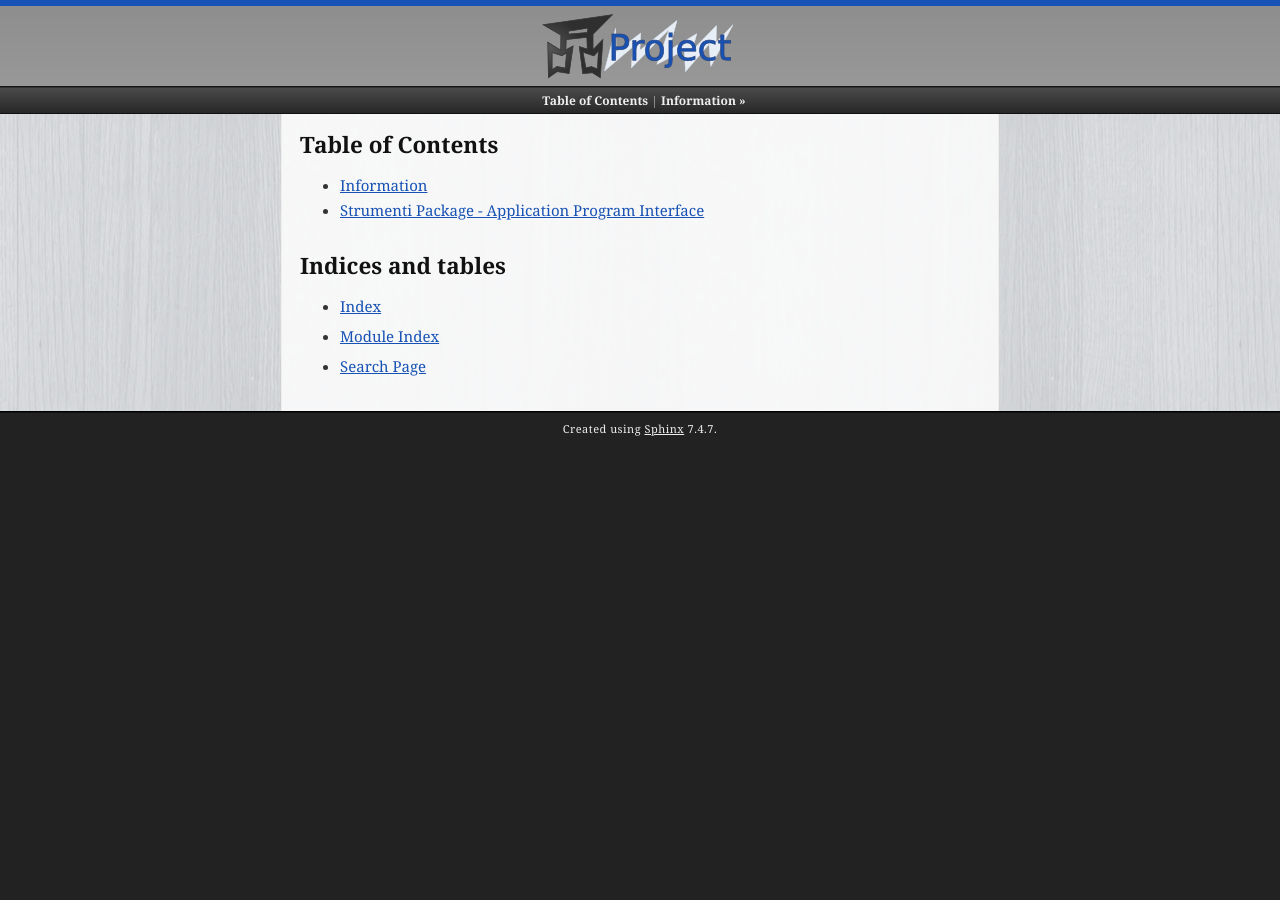
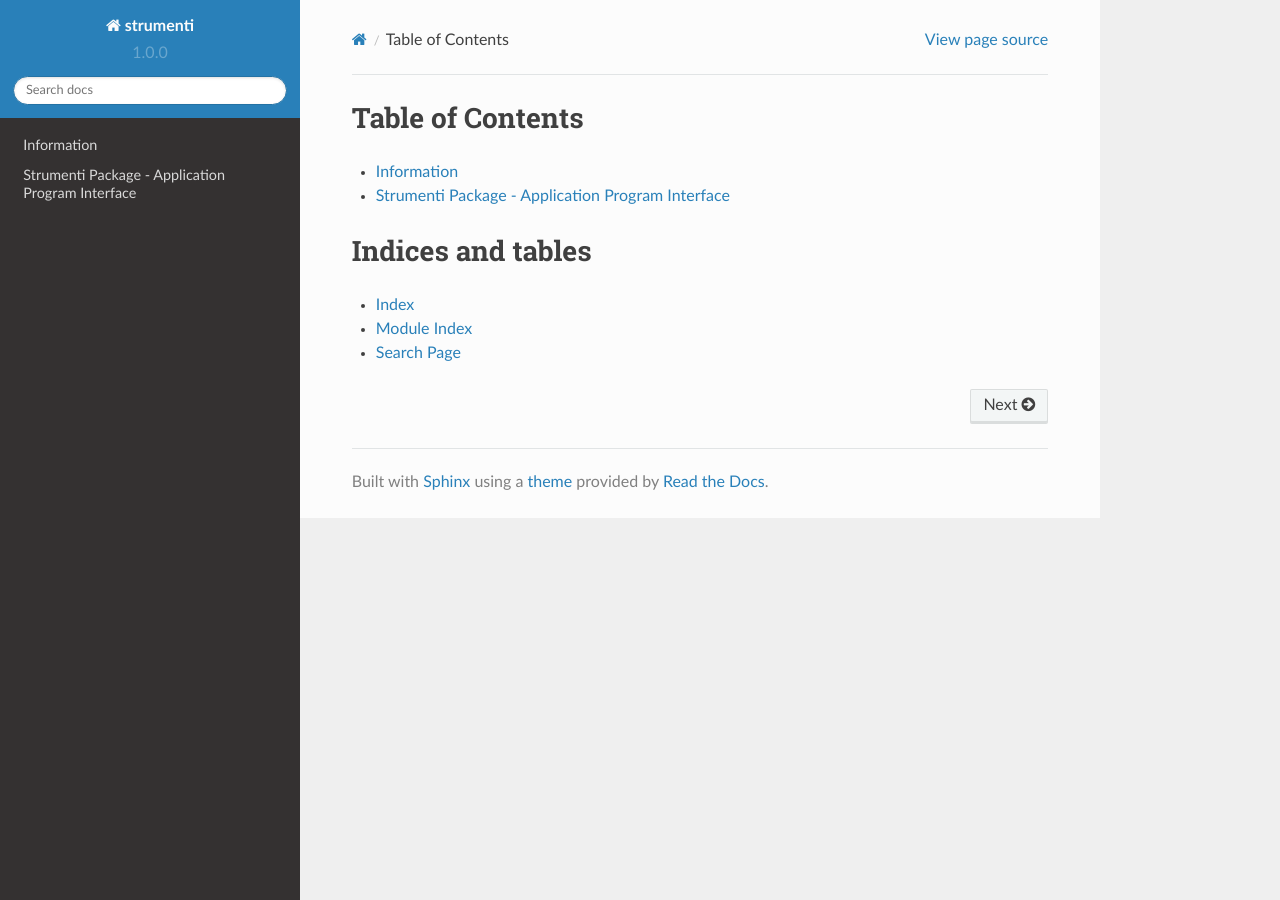
Before and after one commit to TimothyHelton/strumenti, a Sphinx documentation site: the page built from docs/index.rst, in a window 1280 px wide. Built offline with Sphinx 7.4.7 and the Read the Docs theme 2.0.0, drawn with Linux system fonts in a browser that asks for light colours; some of the changed lines change nothing that is shown.

Commit message:
Fixed Read The Docs theme to work without mock

```diff
--- a/docs/conf.py
+++ b/docs/conf.py
@@ -16,22 +16,6 @@
 import sys
 import os
 import os.path as osp
-import shlex
-import mock
-
-mock_modules = [
-    'matplotlib',
-    'matplotlib.pyplot',
-    'numpy',
-    'psycopg2',
-    'strumenti',
-    'termcolor',
-    'termcolor.colored',
-    'wrapt',
-    'wrapt.decorator',
-    ]
-for mod_name in mock_modules:
-    sys.modules[mod_name] = mock.Mock()
 
 # If extensions (or modules to document with autodoc) are in another directory,
 # add these directories to sys.path here. If the directory is relative to the
@@ -76,7 +60,7 @@
 # built documents.
 #
 # The short X.Y version.
-version = '1.0'
+version = '1.0.0'
 # The full version, including alpha/beta/rc tags.
 release = '1.0.0'
 
@@ -129,7 +113,13 @@
 
 # The theme to use for HTML and HTML Help pages.  See the documentation for
 # a list of builtin themes.
-html_theme = 'scrolls'
+on_rtd = os.environ.get('READTHEDOCS', None) == 'True'
+if on_rtd:
+    html_theme = 'default'
+else:
+    import sphinx_rtd_theme
+    html_theme = 'sphinx_rtd_theme'
+    html_theme_path = [sphinx_rtd_theme.get_html_theme_path()]
 
 # Theme options are theme-specific and customize the look and feel of a theme
 # further.  For a list of options available for each theme, see the
@@ -148,7 +138,7 @@
 
 # The name of an image file (relative to this directory) to place at the top
 # of the sidebar.
-html_logo = 'project_logo.png'
+# html_logo = 'project_logo.png'
 
 # The name of an image file (within the static path) to use as favicon of the
 # docs.  This file should be a Windows icon file (.ico) being 16x16 or 32x32
```
